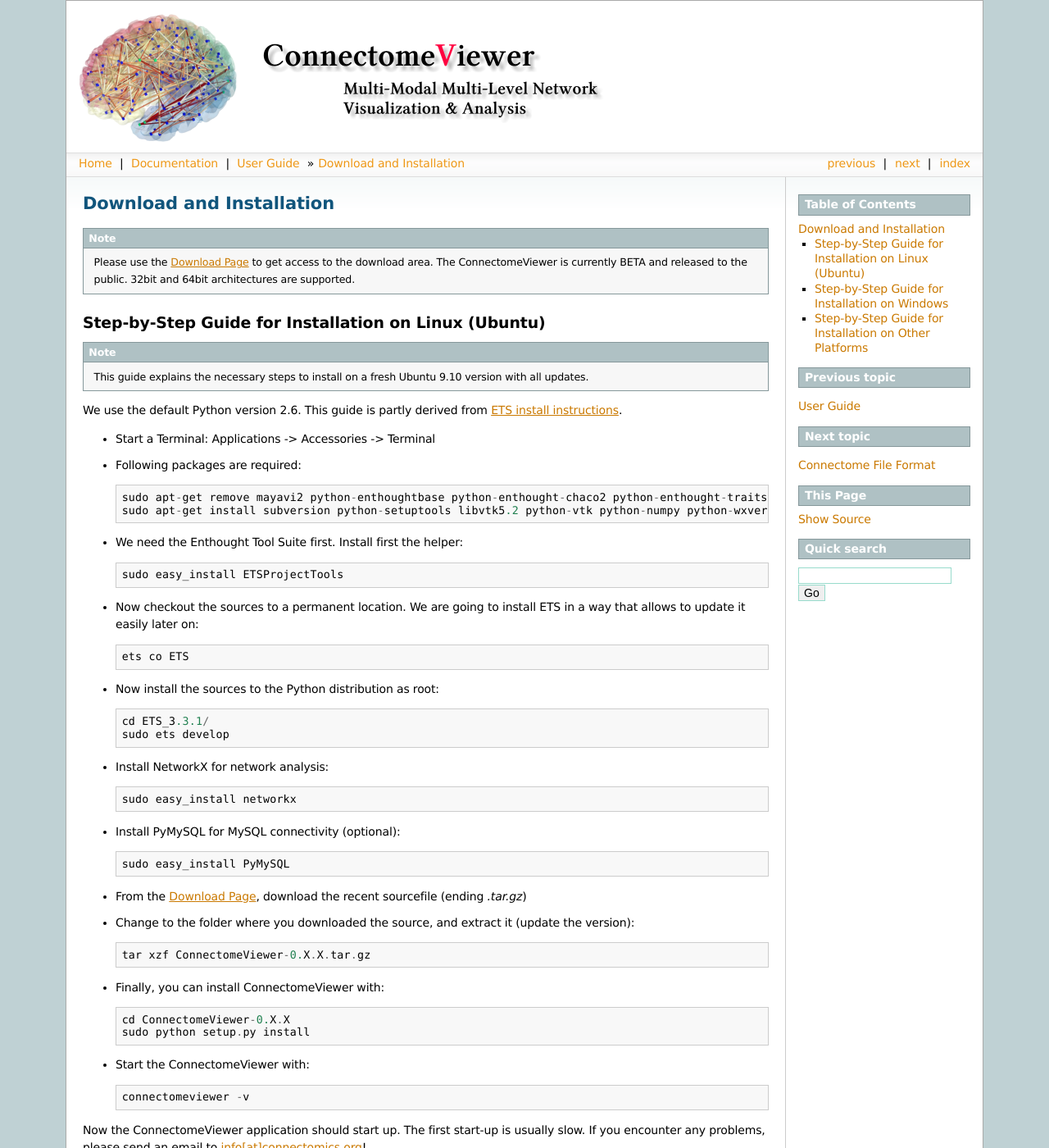
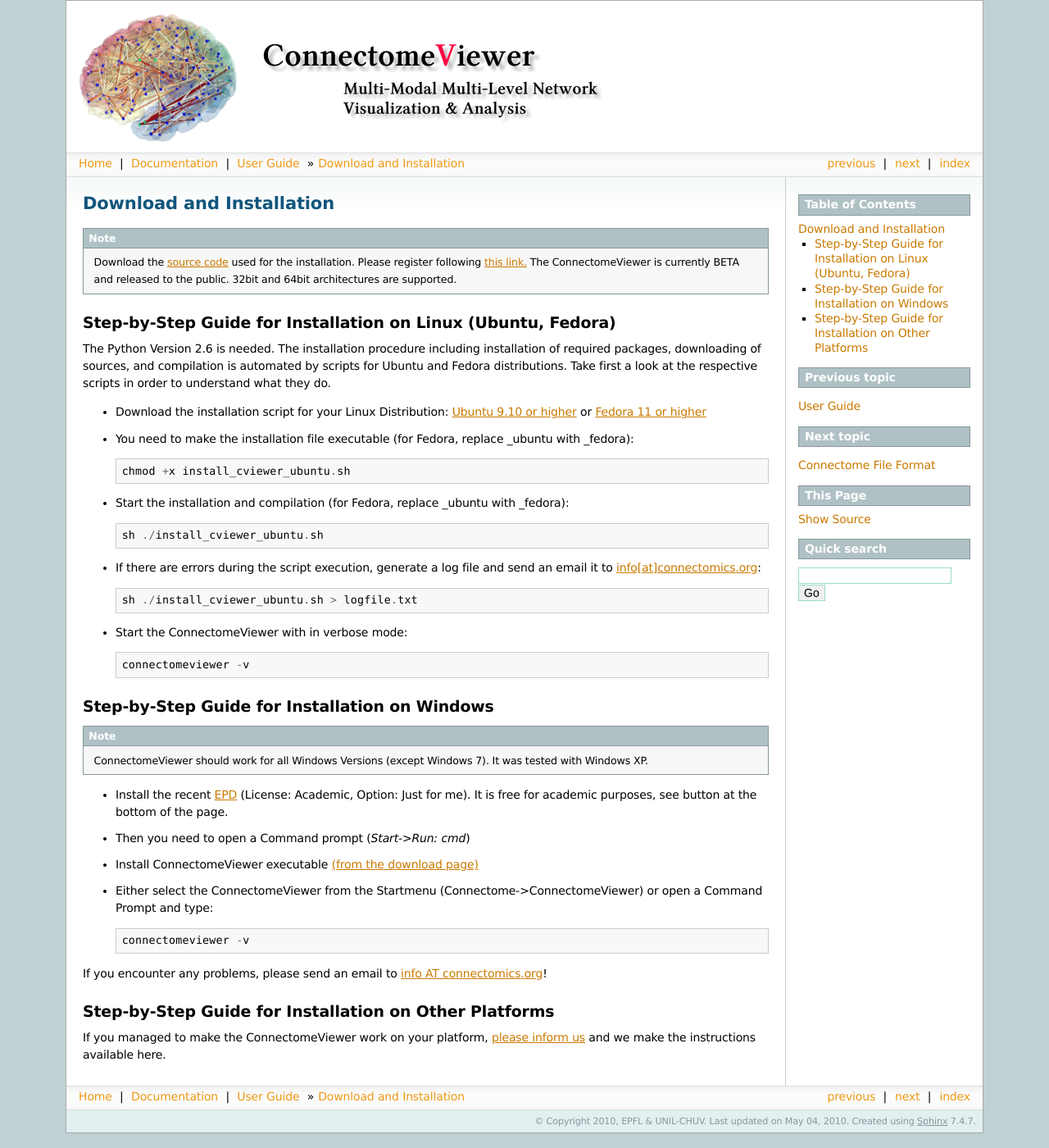
Before and after one commit to LTS5/connectomeviewer, a Sphinx documentation site: the page built from doc/users/installation.rst, in a window 1280 px wide and 1400 px high. Shown: the whole window at 82% size. Built offline with Sphinx 7.4.7, drawn with Linux system fonts in a browser that asks for light colours; pages that are not in the unit, such as notebooks, are missing from menus; some of the changed text lies outside the part shown.

Commit message:
Updated Installation Doku

```diff
--- a/doc/users/installation.rst
+++ b/doc/users/installation.rst
@@ -4,62 +4,34 @@
 Download and Installation
 ==========================
 
-.. note:: Please use the `Download Page <http://www.connectomeviewer.org>`_ to get access to the download area.
+.. note:: Download the `source code <http://www.connectomeviewer.org/users/download>`_ used for the installation. Please register following `this link. <http://www.connectomeviewer.org/users/register>`_
           The ConnectomeViewer is currently BETA and released to the public. 32bit and 64bit architectures are supported.
 
 
-Step-by-Step Guide for Installation on Linux (Ubuntu)
------------------------------------------------------
+Step-by-Step Guide for Installation on Linux (Ubuntu, Fedora)
+-------------------------------------------------------------
 
-.. note:: This guide explains the necessary steps to install on a fresh Ubuntu 9.10 version with all updates.
+The Python Version 2.6 is needed. The installation procedure including installation of required packages,
+downloading of sources, and compilation is automated by scripts for Ubuntu and Fedora distributions.
+Take first a look at the respective scripts in order to understand what they do.
 
-We use the default Python version 2.6. This guide is partly derived from `ETS install instructions <https://svn.enthought.com/enthought/wiki/Build>`_.
+* Download the installation script for your Linux Distribution: `Ubuntu 9.10 or higher <http://github.com/unidesigner/connectomeviewer/raw/development/scripts/install_cviewer_ubuntu.sh>`_ or `Fedora 11 or higher <http://github.com/unidesigner/connectomeviewer/raw/development/scripts/install_cviewer_fedora.sh>`_
 
-* Start a Terminal: Applications -> Accessories -> Terminal
+* You need to make the installation file executable (for Fedora, replace _ubuntu with _fedora)::
 
-* Following packages are required::
+    chmod +x install_cviewer_ubuntu.sh
 
-    sudo apt-get remove mayavi2 python-enthoughtbase python-enthought-chaco2 python-enthought-traits python-enthought-traits-ui python-apptools python-chaco python-envisageplugins
-    sudo apt-get install subversion python-setuptools libvtk5.2 python-vtk python-numpy python-wxversion python2.6-dev python-sphinx g++ swig python-configobj glutg3 glutg3-dev libxtst-dev ipython python-lxml python-matplotlib python-qscintilla2 cython gcc
+* Start the installation and compilation (for Fedora, replace _ubuntu with _fedora)::
 
-* We need the Enthought Tool Suite first. Install first the helper::
+    sh ./install_cviewer_ubuntu.sh
 
-    sudo easy_install ETSProjectTools
+* If there are errors during the script execution, generate a log file and send an email it to `info[at]connectomics.org <mailto:info[at]connectomics.org>`_::
 
-* Now checkout the sources to a permanent location. We are going to install ETS in a way that allows to update it easily later on::
+    sh ./install_cviewer_ubuntu.sh > logfile.txt
 
-    ets co ETS
-
-* Now install the sources to the Python distribution as root::
-
-    cd ETS_3.3.1/
-    sudo ets develop
-
-* Install NetworkX for network analysis::
-
-    sudo easy_install networkx
-
-* Install PyMySQL for MySQL connectivity (optional)::
-
-    sudo easy_install PyMySQL
-
-* From the `Download Page <http://www.connectomeviewer.org/users/download>`_, download the recent sourcefile (ending *.tar.gz*)
-
-* Change to the folder where you downloaded the source, and extract it (update the version)::
-
-    tar xzf ConnectomeViewer-0.X.X.tar.gz
-
-* Finally, you can install ConnectomeViewer with::
-
-    cd ConnectomeViewer-0.X.X
-    sudo python setup.py install
-
-* Start the ConnectomeViewer with::
+* Start the ConnectomeViewer with in verbose mode::
 
     connectomeviewer -v
-
-Now the ConnectomeViewer application should start up. The first start-up is usually slow.
-If you encounter any problems, please send an email to `info[at]connectomics.org <mailto:info[at]connectomics.org>`_!
 
 
 Step-by-Step Guide for Installation on Windows
@@ -69,10 +41,6 @@
 
 * Install the recent EPD_ (License: Academic, Option: Just for me). It is free for academic purposes, see button at the bottom of the page.
 * Then you need to open a Command prompt (*Start->Run: cmd*)
-* Install PyMySQL for MySQL connectivity::
-
-    easy_install PyMySQL
-
 * Install ConnectomeViewer executable `(from the download page) <http://www.connectomeviewer.org/users/download>`_
 * Either select the ConnectomeViewer from the Startmenu (Connectome->ConnectomeViewer) or open a Command Prompt and type::
 
```
Also changed, not shown: 2 other files.
